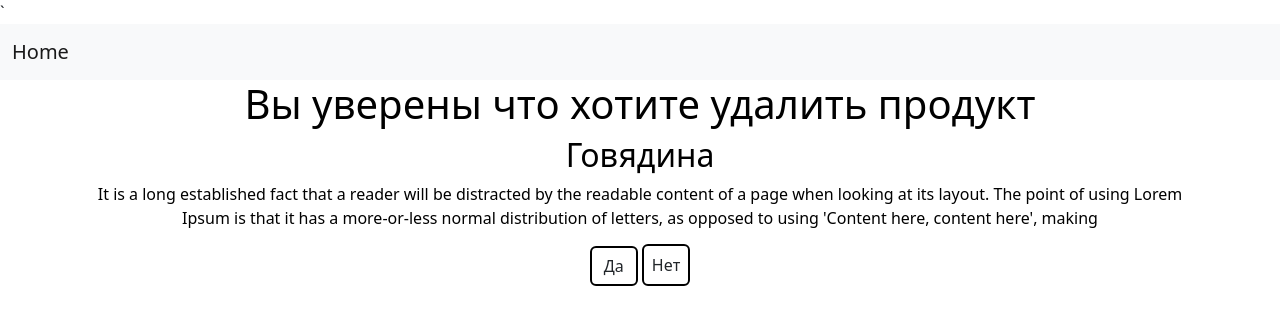
After one commit to Bandeguras/lab_48, a Django app: page /product/1/delete in a window 1280 px wide. The commit adds this page. Shown: the top 325 px of the page. Run offline with Django 4.2, Linux system fonts and the light colour scheme; data comes from the database, SQL or seed files in the repository.

Commit message:
add delete method

```diff
--- a/source/main/urls.py
+++ b/source/main/urls.py
@@ -15,7 +15,7 @@ Including another URLconf
 """
 from django.contrib import admin
 from django.urls import path
-from webapp.views import index_view, product_view, create_view, update_product_view
+from webapp.views import index_view, product_view, create_view, update_product_view, delete_product_view
 
 urlpatterns = [
     path('admin/', admin.site.urls),
@@ -23,5 +23,6 @@ urlpatterns = [
     path('product/<int:pk>', product_view, name='view'),
     path('product/add', create_view, name='create'),
     path('product/<int:pk>/update', update_product_view, name='update'),
+    path('product/<int:pk>/delete', delete_product_view, name='delete'),
 
 ]
--- /dev/null
+++ b/source/webapp/templates/delete.html
@@ -0,0 +1,15 @@
+
+{% extends "base.html" %}
+{% block title %}Удалить Продукт{% endblock %}
+
+
+{% block content %}
+    <form method="POST" action="" class="text-center" style="color: black">
+        <h1>Вы уверены что хотите удалить продукт</h1>
+        <h2>{{ product.name }}</h2>
+        <p>{{ product.description }}</p>
+        {% csrf_token %}
+        <input class="btn" style="border:solid 2px black" type="submit" value="Да" >
+        <a style="border:solid 2px black" href="{% url "index" %}" class="p-2 rounded text-decoration-none link-dark">Нет</a>
+    </form>
+{% endblock %}
--- a/source/webapp/templates/index.html
+++ b/source/webapp/templates/index.html
@@ -13,6 +13,7 @@
             <h2>Название: <a href="{% url 'view' product.pk %}" style="text-decoration: none">{{ product.name }}</a>
                 ({{product.get_category_display}})</h2>
             <a href="{% url "update" product.pk%}"><i class="bi bi-pencil mx-2" style="font-size:25px"></i></a>
+            <a href="{% url "delete" product.pk %}"><i class="bi bi-trash mx-2" style="font-size:25px"></i></a>
         </div>
         <p style="font-weight: bold">Цена: {{ product.price }}</p>
         </div><br/>
--- a/source/webapp/views.py
+++ b/source/webapp/views.py
@@ -60,3 +60,12 @@ def update_product_view(request, pk):
             return redirect('view', pk)
         else:
             return render(request, 'update.html', {'form': form})
+
+
+def delete_product_view(request, pk):
+    product = get_object_or_404(Products, pk=pk)
+    if request.method == 'GET':
+        return render(request, 'delete.html', {'product': product})
+    elif request.method == 'POST':
+        product.delete()
+        return redirect('index')
```
